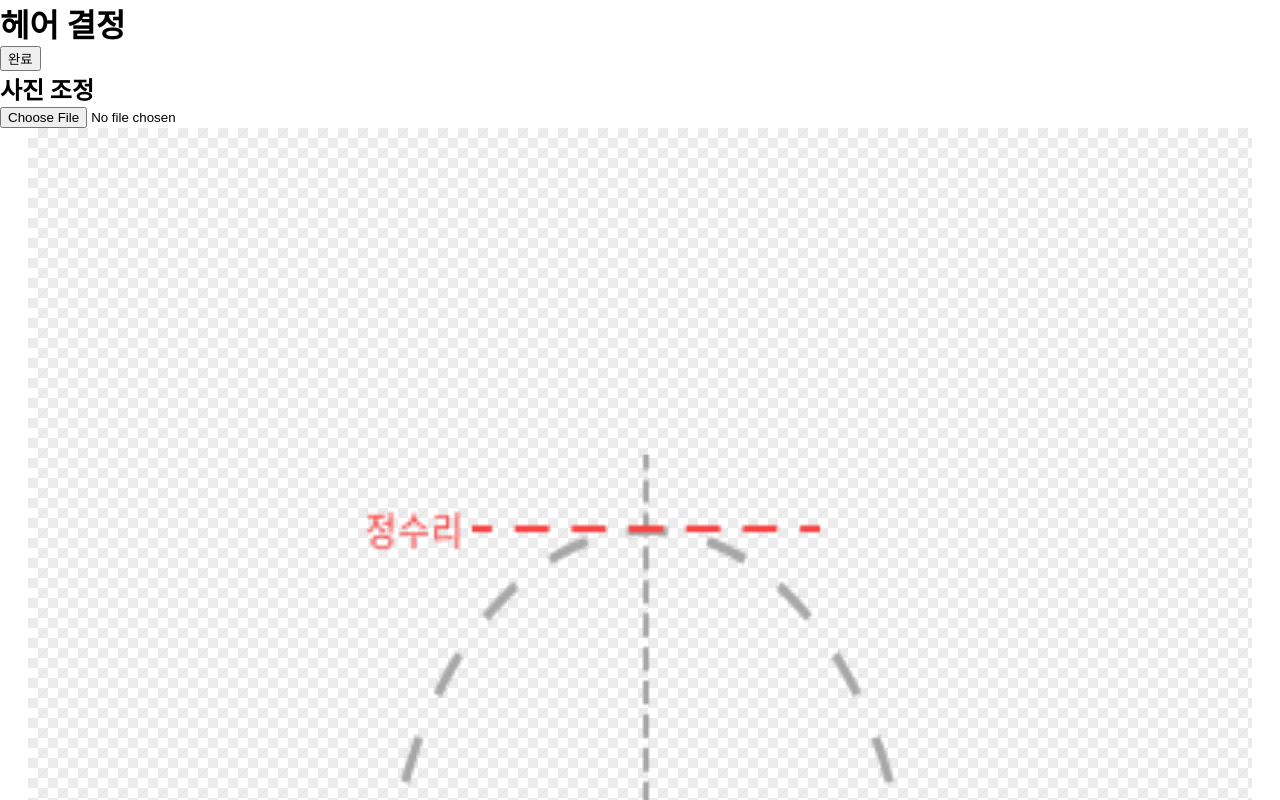
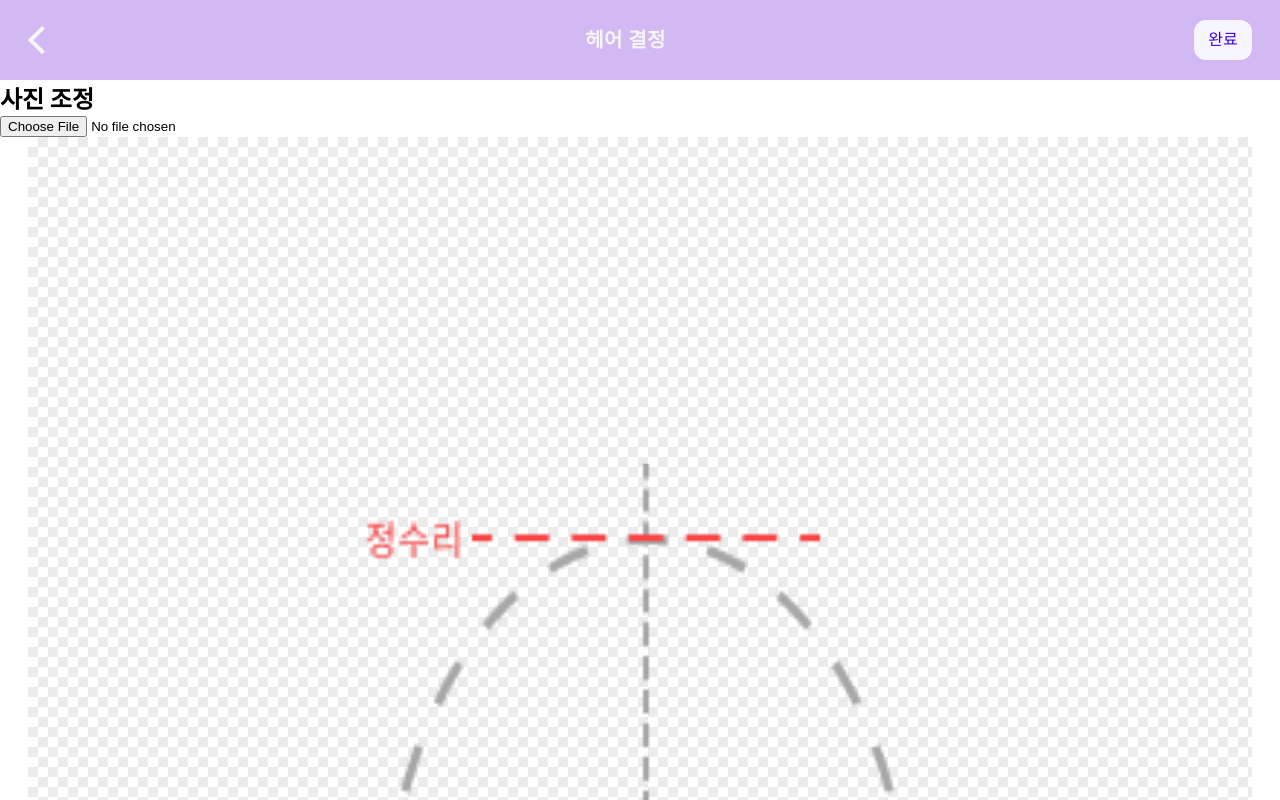
Before and after one commit to hongii/id-photo-web, a Next.js app in the folder client/: page /hair-decision in a window 1280 px wide. Shown: the top 800 px of the page. Built offline with nearby package versions, Linux system fonts and the light colour scheme.

Commit message:
Add Header Component and Fix Index Page Lint Warning (#8)
* feat: Add Header Component

* fix: change img to Image in index page

```diff
--- /dev/null
+++ b/client/components/Header/Header.module.css
@@ -0,0 +1,59 @@
+.header {
+  width: 100%;
+  height: 10vh;
+  padding: 0 28px;
+  display: flex;
+  justify-content: space-between;
+  align-items: center;
+  background-color: #d3b9f4;
+}
+
+.back-link {
+  display: inline-block;
+  margin-left: 9px;
+  width: 16px;
+  height: 16px;
+  border: 4px solid #f5f5f5;
+  border-top: 0;
+  border-right: 0;
+  transform: rotate(45deg);
+  transform-origin: 25% 25%;
+  order: 1;
+}
+
+.title {
+  flex: 1;
+  font-family: 'Work Sans';
+  font-style: normal;
+  font-weight: 700;
+  font-size: 20px;
+  line-height: 20px;
+  letter-spacing: 0.4px;
+  white-space: nowrap;
+  color: #f5f5f5;
+  text-align: center;
+  order: 2;
+}
+
+.button {
+  width: 58px;
+  height: 40px;
+  font-family: 'Work Sans';
+  font-style: normal;
+  font-weight: 500;
+  font-size: 16px;
+  line-height: 20px;
+  white-space: nowrap;
+  background: #f7f5ff;
+  color: #3a00e5;
+  border-radius: 12px;
+  border: none;
+  order: 3;
+}
+
+.home-link {
+  order: 3;
+  width: 40px;
+  height: 40px;
+  position: relative;
+}
--- /dev/null
+++ b/client/components/Header/Header.tsx
@@ -0,0 +1,44 @@
+import Image from 'next/image';
+import Link from 'next/link';
+import React from 'react';
+import styles from './Header.module.css';
+import homeIcon from '../../public/images/home.png';
+
+interface IProps {
+  onClickButton?: () => void;
+  title: string;
+  href: string;
+  toMain?: boolean;
+}
+
+const Header = ({ title, href, onClickButton, toMain = false }: IProps) => (
+  <header className={styles.header}>
+    <h1 className={styles.title}>{title}</h1>
+    <Link href={href} passHref>
+      <a href="replace">
+        <i
+          className={styles['back-link']}
+          role="presentation"
+          aria-label="뒤로 가기"
+        />
+      </a>
+    </Link>
+    {toMain ? (
+      <Link href="/" passHref>
+        <a
+          href="replace"
+          className={styles['home-link']}
+          aria-label="메인 화면으로 가기"
+        >
+          <Image src={homeIcon} alt="홈" layout="fill" />
+        </a>
+      </Link>
+    ) : (
+      <button type="button" className={styles.button} onClick={onClickButton}>
+        완료
+      </button>
+    )}
+  </header>
+);
+
+export default Header;
--- /dev/null
+++ b/client/components/Header/index.tsx
@@ -0,0 +1,3 @@
+import Header from './Header';
+
+export default Header;
--- a/client/pages/hair-decision/index.tsx
+++ b/client/pages/hair-decision/index.tsx
@@ -1,9 +1,9 @@
 import React from 'react';
 import type { NextPage } from 'next';
 import Head from 'next/head';
-import Link from 'next/link';
 import Image from 'next/image';
 import Crop from '@/components/Crop';
+import Header from '@/components/Header';
 
 const HairDecision: NextPage = () => (
   <div>
@@ -16,15 +16,7 @@ const HairDecision: NextPage = () => (
       />
       <link rel="icon" href="/favicon.ico" />
     </Head>
-    <header>
-      <h1>헤어 결정</h1>
-      <Link href="/" passHref>
-        <a href="replace">
-          <i role="presentation" aria-label="뒤로 가기" />
-        </a>
-      </Link>
-      <button type="button">완료</button>
-    </header>
+    <Header title="헤어 결정" href="/" />
     <main>
       <article>
         <h2>사진 조정</h2>
--- a/client/styles/globals.css
+++ b/client/styles/globals.css
@@ -4,6 +4,7 @@ body {
   margin: 0;
   font-family: -apple-system, BlinkMacSystemFont, Segoe UI, Roboto, Oxygen,
     Ubuntu, Cantarell, Fira Sans, Droid Sans, Helvetica Neue, sans-serif;
+  width: 100vw;
 }
 
 html,
```
Also changed, not shown: client/pages/background-decision/index.tsx (+2 -10 lines), client/pages/index.tsx (+16 -6 lines), client/pages/photo-retouch/index.tsx (+2 -10 lines), client/pages/photo-save/index.tsx (+2 -14 lines), client/.eslintrc.json, client/public/images/home.png (added).
